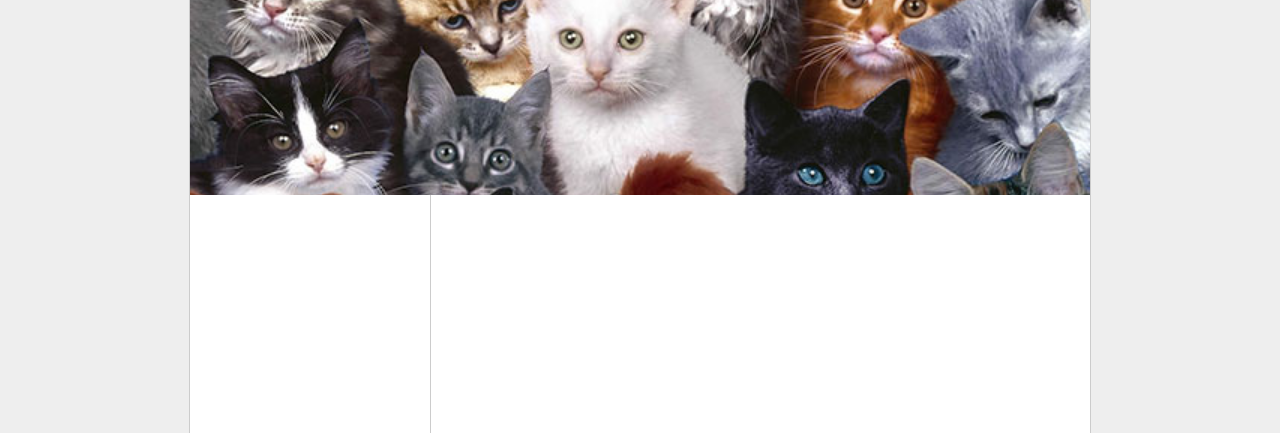
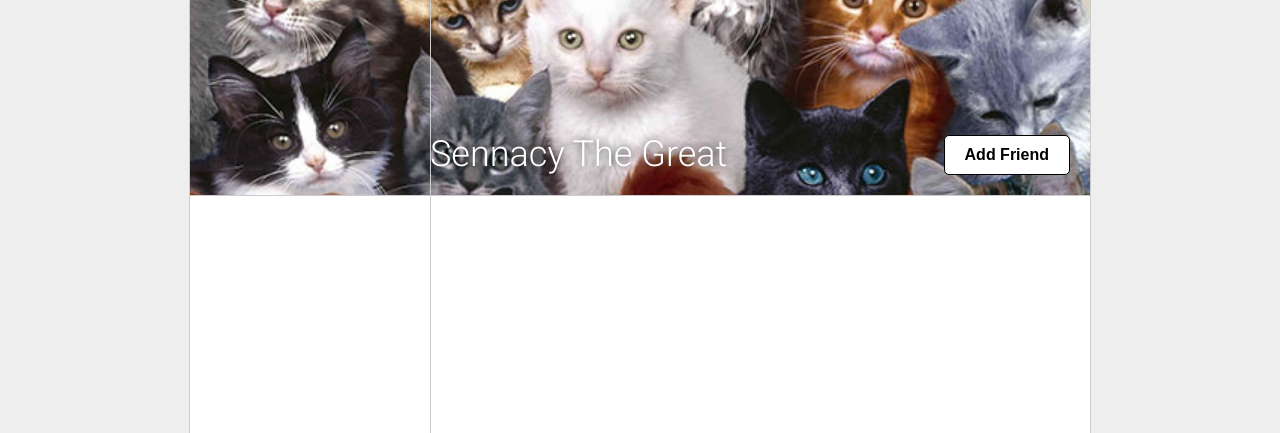
Before and after one commit to shibbi/css, a plain HTML site: page friends.html in a window 1280 px wide. Shown: the part 45-478 px from the top of the page. Drawn offline with Linux system fonts and the light colour scheme.

Commit message:
Change image to background image and add content ntent header/button

```diff
--- a/css/04-footer.css
+++ b/css/04-footer.css
@@ -7,6 +7,8 @@
   border: 1px solid #ccc;
   border-top: none;
   background-color: #fff;
+  border-bottom-left-radius: 5px;
+  border-bottom-right-radius: 5px;
 }
 
 .footer-logo {
--- a/css/05-cats.css
+++ b/css/05-cats.css
@@ -1,16 +1,33 @@
 /* PHASE 5: Cats */
 
 .content-header {
+  position: relative;
   height: 200px;
-  overflow: hidden;
-  position: relative;
-  z-index: 2;
+  background-image: url("../shared/img/cats.jpg");
+  background-size: cover;
+  border-bottom: 1px solid #ccc;
 }
 
 .content h1 {
+  position: absolute;
+  left: 240px;
+  bottom: 10px;
+  line-height: 1px;
   color: #fff;
-  text-shadow: 2px 2px #000;
+  text-shadow: 0px 0px 10px #000;
+  font-weight: 300;
+  font-size: 36px;
+}
+
+.add-friend-button {
   position: absolute;
-  padding: 20px;
-  z-index: 3;
+  bottom: 20px;
+  right: 20px;
+  padding: 10px 20px;
+  font-weight: 700;
+  font-size: 16px;
+  background-color: #fff;
+  border-radius: 5px;
+  border: 1px solid #000;
+  box-shadow: none;
 }
--- a/friends.html
+++ b/friends.html
@@ -43,9 +43,8 @@
 
   <div class="content">
     <section class="content-header">
-      <img src="./shared/img/cats.jpg" alt="Sennacy The Great">
       <h1>Sennacy The Great</h1>
-      <input type='submit' value='Add Friend'>
+      <button class="add-friend-button">Add Friend</button>
     </section>
     <section class="content-sidebar">
     </section>
@@ -65,7 +64,7 @@
     </nav>
   </footer>
 
-  <script src="../shared/js/jquery.js"></script>
+  <script src="./shared/js/jquery.js"></script>
   <script>
 
   </script>
```
